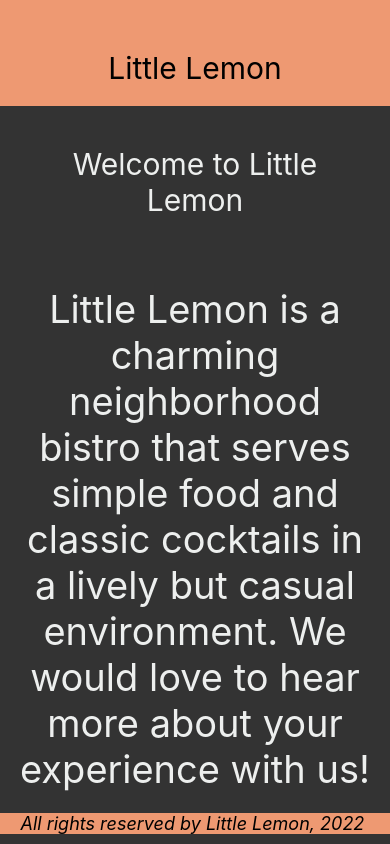
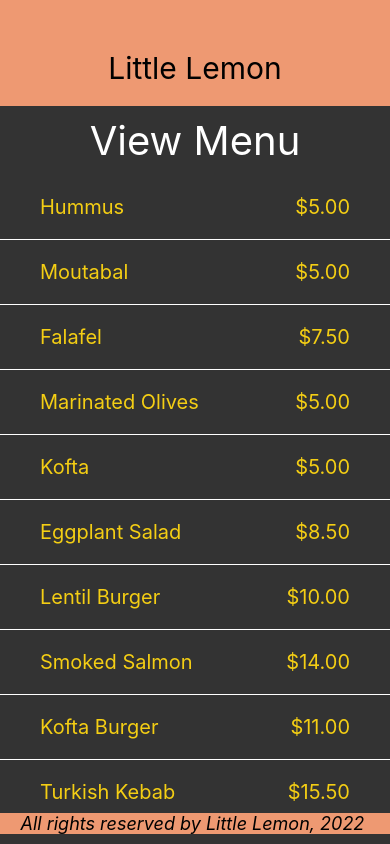
Before and after one commit to TaiwoDevOps/lemon-app, a React Native app: screen / in a window 390 px wide. Built offline with nearby package versions, Linux system fonts and the light colour scheme.

Commit message:
building a resturant app in react app

```diff
--- a/App.js
+++ b/App.js
@@ -3,13 +3,14 @@
 import LittleLemonHeader from "./components/LittleLemonHeader";
 import LittleLemonFooter from "./components/LittleLemonFooter";
 import WelcomeMessage from "./components/WelcomeMessage";
+import MenuItem from "./components/MenuItem";
 
 export default function App() {
   return (
     <>
       <View style={styles.container}>
         <LittleLemonHeader />
-        <WelcomeMessage />
+        <MenuItem />
       </View>
 
       <View style={styles.footerContainer}>
--- /dev/null
+++ b/components/MenuItem.js
@@ -0,0 +1,81 @@
+import * as React from "react";
+import { View, Text, StyleSheet, FlatList } from "react-native";
+
+const menuItemsToDisplay = [
+  { name: "Hummus", price: "$5.00", id: "1A" },
+  { name: "Moutabal", price: "$5.00", id: "2B" },
+  { name: "Falafel", price: "$7.50", id: "3C" },
+  { name: "Marinated Olives", price: "$5.00", id: "4D" },
+  { name: "Kofta", price: "$5.00", id: "5E" },
+  { name: "Eggplant Salad", price: "$8.50", id: "6F" },
+  { name: "Lentil Burger", price: "$10.00", id: "7G" },
+  { name: "Smoked Salmon", price: "$14.00", id: "8H" },
+  { name: "Kofta Burger", price: "$11.00", id: "9I" },
+  { name: "Turkish Kebab", price: "$15.50", id: "10J" },
+  { name: "Fries", price: "$3.00", id: "11K" },
+  { name: "Buttered Rice", price: "$3.00", id: "12L" },
+  { name: "Bread Sticks", price: "$3.00", id: "13M" },
+  { name: "Pita Pocket", price: "$3.00", id: "14N" },
+  { name: "Lentil Soup", price: "$3.75", id: "15O" },
+  { name: "Greek Salad", price: "$6.00", id: "16Q" },
+  { name: "Rice Pilaf", price: "$4.00", id: "17R" },
+  { name: "Baklava", price: "$3.00", id: "18S" },
+  { name: "Tartufo", price: "$3.00", id: "19T" },
+  { name: "Tiramisu", price: "$5.00", id: "20U" },
+  { name: "Panna Cotta", price: "$5.00", id: "21V" },
+];
+
+const Separator = () => <View style={menuStyles.separator} />;
+
+const MenuItems = () => {
+  const renderItem = ({ item }) => <Item name={item.name} price={item.price} />;
+  return (
+    <View style={menuStyles.container}>
+      <Text style={menuStyles.headerText}>View Menu</Text>
+      <FlatList
+        indicatorStyle="white"
+        data={menuItemsToDisplay}
+        keyExtractor={(item) => item.id}
+        renderItem={renderItem}
+        ItemSeparatorComponent={Separator}
+      ></FlatList>
+    </View>
+  );
+};
+
+const Item = ({ name, price }) => {
+  return (
+    <View style={menuStyles.innerContainer}>
+      <Text style={menuStyles.itemText}>{name}</Text>
+      <Text style={menuStyles.itemText}>{price}</Text>
+    </View>
+  );
+};
+
+const menuStyles = StyleSheet.create({
+  container: {
+    flex: 1,
+  },
+  innerContainer: {
+    paddingHorizontal: 40,
+    paddingVertical: 20,
+    flexDirection: "row",
+    justifyContent: "space-between",
+  },
+  headerText: {
+    fontSize: 40,
+    color: "white",
+    textAlign: "center",
+    padding: 10,
+  },
+  itemText: {
+    color: "#F4CE14",
+    fontSize: 20,
+  },
+  separator: {
+    borderBottomWidth: 1,
+    borderColor: "white",
+  },
+});
+
+export default MenuItems;
--- a/components/WelcomeMessage.js
+++ b/components/WelcomeMessage.js
@@ -1,5 +1,5 @@
 import * as React from "react";
-import { View, Text, StyleSheet, ScrollView } from "react-native";
+import { Text, StyleSheet, ScrollView } from "react-native";
 
 export default function WelcomeMessage() {
   return (
```
